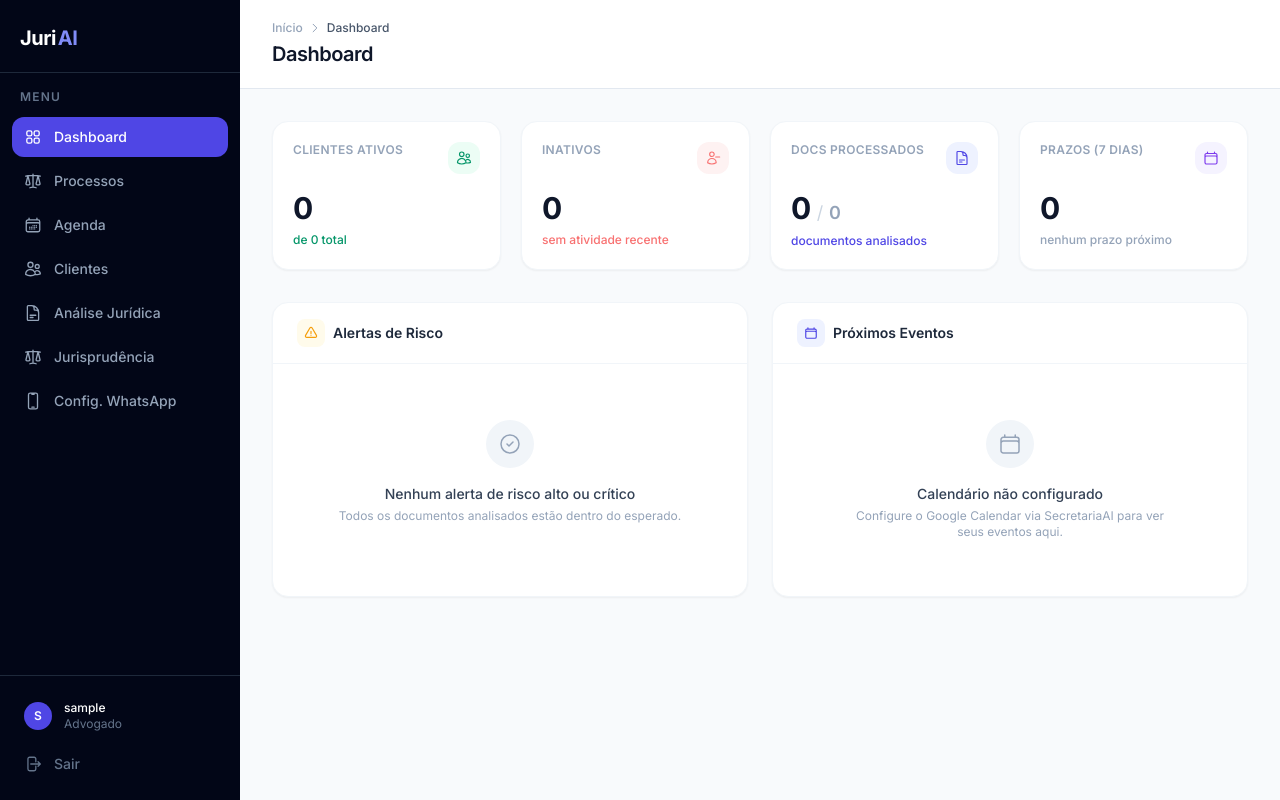
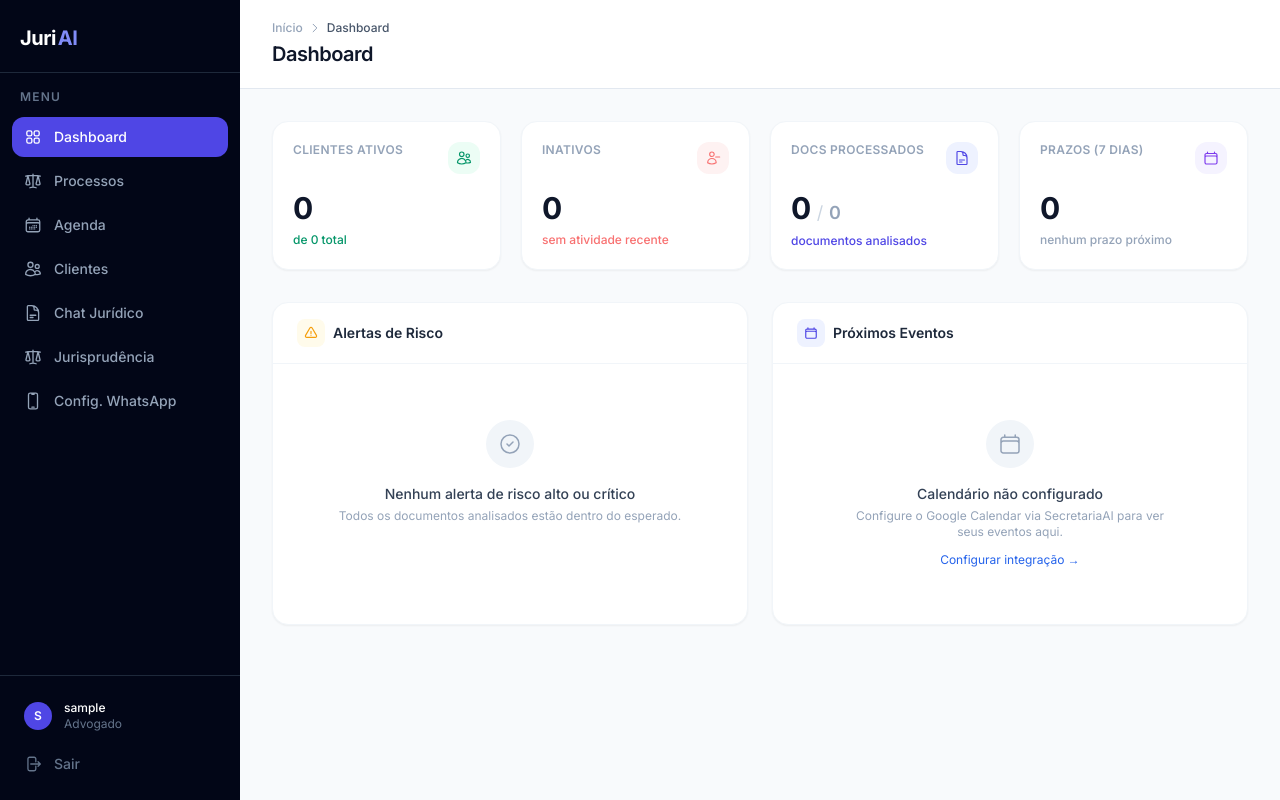
Before and after one commit to yagosamu/juri_ai, a Django app: page /usuarios/dashboard/ in a window 1280 px wide. Run offline with Django 5.2, Linux system fonts and the light colour scheme; the visitor is signed in with stand-in values (Sample User, id 1); data that the repository does not hold is empty; some libraries are stand-ins or nearby versions.

Commit message:
fixed remaining low priority bugs

```diff
--- a/templates/base.html
+++ b/templates/base.html
@@ -79,7 +79,7 @@
         <svg width="18" height="18" fill="none" viewBox="0 0 24 24" stroke="currentColor" stroke-width="1.75">
           <path stroke-linecap="round" stroke-linejoin="round" d="M19.5 14.25v-2.625a3.375 3.375 0 00-3.375-3.375h-1.5A1.125 1.125 0 0113.5 7.125v-1.5a3.375 3.375 0 00-3.375-3.375H8.25m0 12.75h7.5m-7.5 3H12M10.5 2.25H5.625c-.621 0-1.125.504-1.125 1.125v17.25c0 .621.504 1.125 1.125 1.125h12.75c.621 0 1.125-.504 1.125-1.125V11.25a9 9 0 00-9-9z" />
         </svg>
-        <span>Análise Jurídica</span>
+        <span>Chat Jurídico</span>
       </a>
 
       <!-- Jurisprudência -->
--- a/usuarios/templates/dashboard.html
+++ b/usuarios/templates/dashboard.html
@@ -193,6 +193,7 @@
           </span>
           <p class="text-sm font-medium text-slate-700">Calendário não configurado</p>
           <p class="text-xs text-slate-400 mt-1 max-w-xs">Configure o Google Calendar via SecretariaAI para ver seus eventos aqui.</p>
+          <a href="{% url 'configuracao_whatsapp' %}" class="text-xs text-blue-600 mt-3 inline-block hover:underline">Configurar integração →</a>
         </div>
         {% endif %}
       </div>
```
